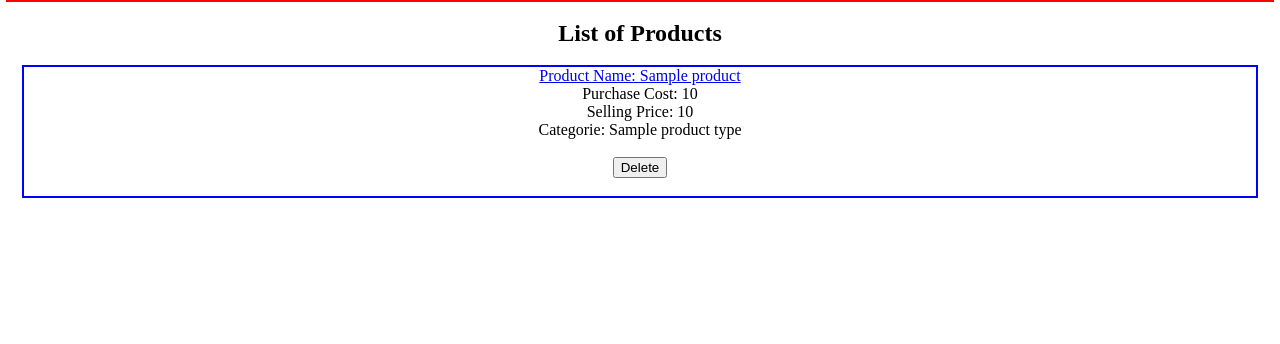
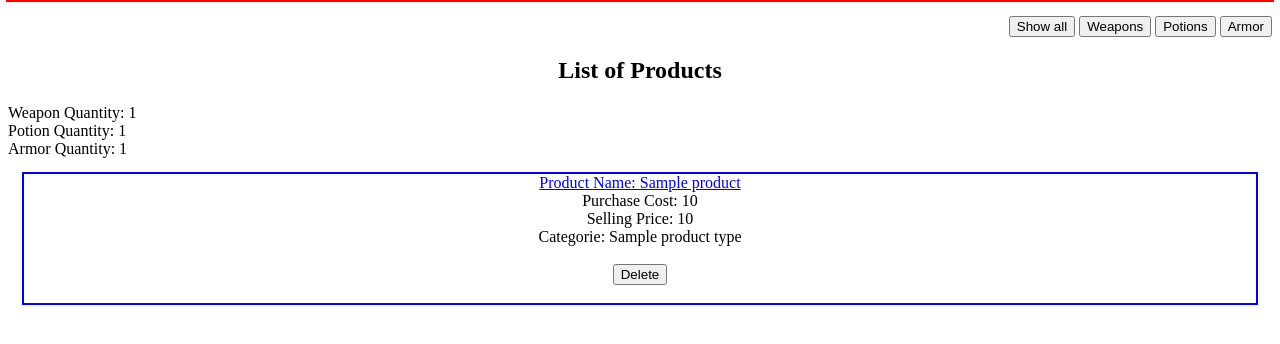
Before and after one commit to alcooke13/fantasy_store_project, a Flask app: template templates/products/index.html in a window 1280 px wide. Shown: the part 98-442 px from the top of the page. Run offline with Flask 2, Linux system fonts and the light colour scheme; the template is opened without the code that fills it: most values are stand-ins (such as "Sample title", 1, 10 or a date in 2020).

Commit message:
Stock Quantity On Progress

```diff
--- a/templates/products/index.html
+++ b/templates/products/index.html
@@ -2,8 +2,17 @@
 
 {% block content %}
 
+<div id="myBtnContainer" align="right">
+    <button class="btn active" onclick="filterSelection('all')">Show all</button>
+    <button class="btn" onclick="filterSelection('Weapons')">Weapons</button>
+    <button class="btn" onclick="filterSelection('Potions')">Potions</button>
+    <button class="btn" onclick="filterSelection('Armor')"> Armor</button>
+  </div>
+
 <h2>List of Products</h2>
-
+Weapon Quantity: {{ weapon_counter }} <br>
+Potion Quantity: {{ potion_counter }} <br>
+Armor Quantity: {{ armor_counter }} <br>
 {% for product in products %}
 
 <section>
```
Also changed, not shown: controllers/products_controller.py (+13 -1 lines), repositories/product_repository.py (+10 -0 lines).
